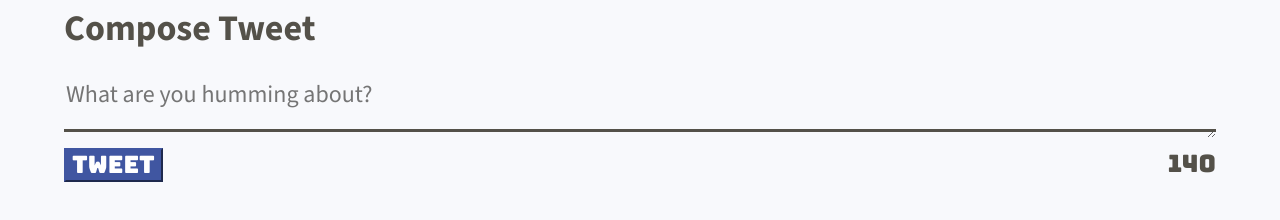
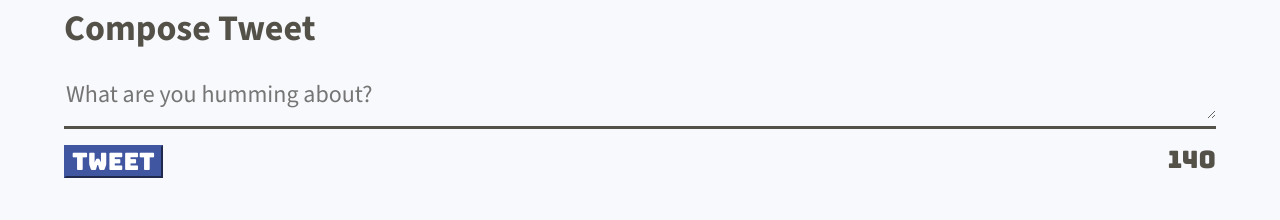
Before and after one commit to kimodell/tweeter, a website: page public/index.html in a window 1280 px wide. Shown: the part 542-762 px from the top of the page. Drawn offline with nearby package versions, Linux system fonts and the light colour scheme.

Commit message:
Modify style of container

```diff
--- a/public/styles/new-tweet.css
+++ b/public/styles/new-tweet.css
@@ -1,13 +1,12 @@
 .tweet-text {
 background-color: inherit;
 width: 100%;
+height: 40px;
 border: 0;
 }
 
 .border {
-  border-top: 3px solid ;
-  position: relative;
-  top: -1rem;
+  border-top: 3px solid #545149;
 }
 
 .submit-button, .counter {
```
